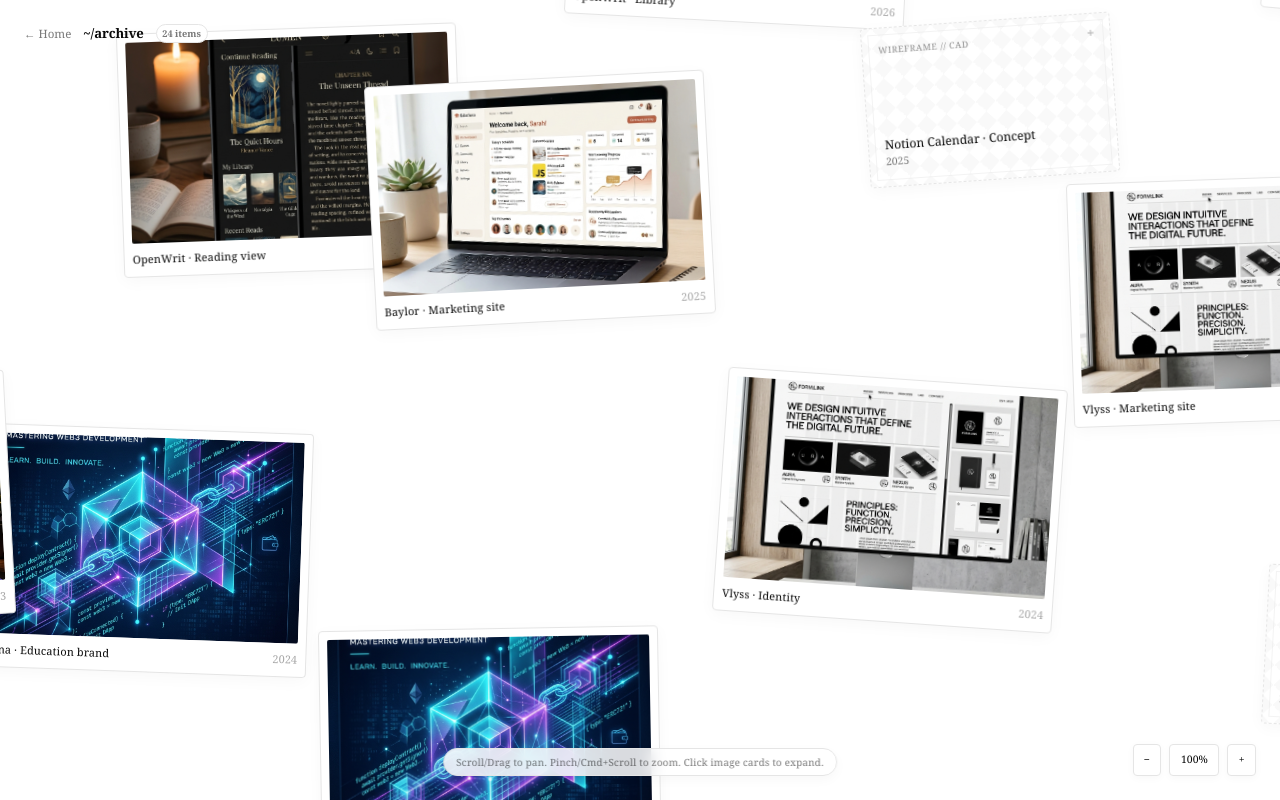
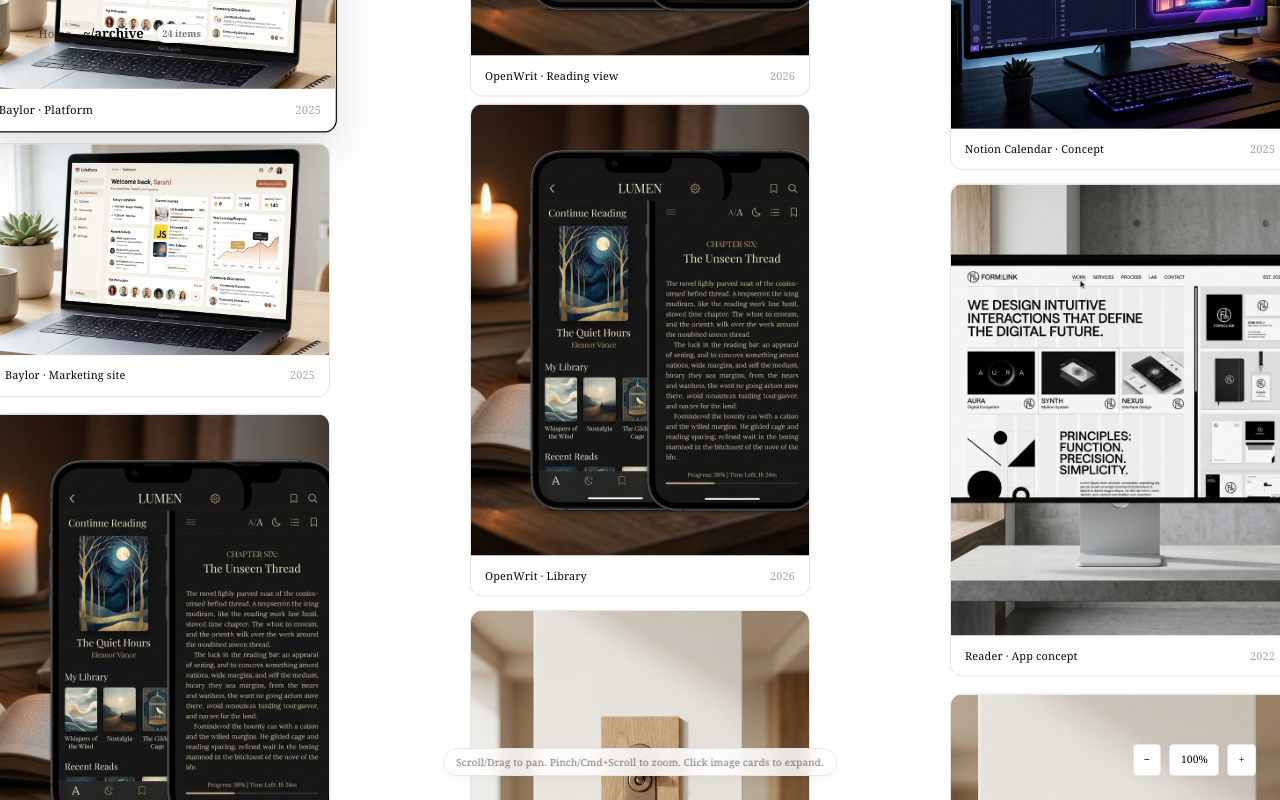
Before and after one commit to cadeross/cadeross, a Next.js app: page /archive in a window 1280 px wide. Built offline with nearby package versions, Linux system fonts and the light colour scheme.

Commit message:
Update /archive page to look like a premium Cosmos cluster canvas: dynamic aspect ratios, upright staggered columns, edge-to-edge images

```diff
--- a/src/app/archive/page.tsx
+++ b/src/app/archive/page.tsx
@@ -6,30 +6,62 @@ import Image from "next/image";
 import { archiveItems, ArchiveItem } from "@/lib/projects";
 
 const itemPositions: { [key: string]: { x: number; y: number; rotate: number } } = {
-  "openwrit-reading": { x: -350, y: -250, rotate: -2 },
-  "openwrit-library": { x: 100, y: -500, rotate: 3 },
-  "baylor-platform": { x: -650, y: -550, rotate: 1 },
-  "baylor-marketing": { x: -100, y: -200, rotate: -3 },
-  "notion-calendar": { x: 350, y: -300, rotate: -4 },
-  "solana-education": { x: -500, y: 150, rotate: 2 },
-  "solana-docs": { x: -150, y: 350, rotate: -1 },
-  "vlyss-identity": { x: 250, y: 100, rotate: 4 },
-  "vlyss-site": { x: 600, y: -100, rotate: -2 },
-  "the-prayer-app": { x: -950, y: -200, rotate: 3 },
-  "study-typography": { x: -800, y: 100, rotate: -3 },
-  "study-grid": { x: -450, y: -900, rotate: 2 },
-  "study-motion": { x: 800, y: -500, rotate: 5 },
-  "wallet-concept": { x: -950, y: -650, rotate: -4 },
-  "reader-app": { x: 750, y: 250, rotate: 3 },
-  "essay-layout": { x: 950, y: -350, rotate: -2 },
-  "marketplace": { x: -300, y: 700, rotate: 1 },
-  "dashboard-study": { x: 150, y: 600, rotate: -3 },
-  "icon-set": { x: 500, y: 550, rotate: 2 },
-  "type-specimen": { x: -750, y: 500, rotate: -2 },
-  "color-system": { x: -1300, y: -100, rotate: 4 },
-  "portfolio-v2": { x: -1150, y: -500, rotate: -3 },
-  "portfolio-v1": { x: 1100, y: -650, rotate: 1 },
-  "first-site": { x: -100, y: -950, rotate: -5 },
+  // Column 1 (x: -960)
+  "study-typography": { x: -960, y: -650, rotate: 0 },
+  "solana-docs": { x: -960, y: -250, rotate: 0 },
+  "solana-education": { x: -960, y: 20, rotate: 0 },
+  "type-specimen": { x: -960, y: 400, rotate: 0 },
+  "color-system": { x: -960, y: 850, rotate: 0 },
+  // Column 2 (x: -480)
+  "wallet-concept": { x: -480, y: -800, rotate: 0 },
+  "baylor-platform": { x: -480, y: -400, rotate: 0 },
+  "baylor-marketing": { x: -480, y: -130, rotate: 0 },
+  "the-prayer-app": { x: -480, y: 260, rotate: 0 },
+  "portfolio-v2": { x: -480, y: 650, rotate: 0 },
+  // Column 3 (x: 0)
+  "openwrit-reading": { x: 0, y: -550, rotate: 0 },
+  "openwrit-library": { x: 0, y: -50, rotate: 0 },
+  "study-grid": { x: 0, y: 400, rotate: 0 },
+  "marketplace": { x: 0, y: 730, rotate: 0 },
+  // Column 4 (x: 480)
+  "dashboard-study": { x: 480, y: -750, rotate: 0 },
+  "notion-calendar": { x: 480, y: -420, rotate: 0 },
+  "reader-app": { x: 480, y: 30, rotate: 0 },
+  "essay-layout": { x: 480, y: 540, rotate: 0 },
+  "first-site": { x: 480, y: 925, rotate: 0 },
+  // Column 5 (x: 960)
+  "study-motion": { x: 960, y: -680, rotate: 0 },
+  "vlyss-site": { x: 960, y: -410, rotate: 0 },
+  "vlyss-identity": { x: 960, y: -80, rotate: 0 },
+  "icon-set": { x: 960, y: 310, rotate: 0 },
+  "portfolio-v1": { x: 960, y: 640, rotate: 0 },
+};
+
+const itemAspectRatios: { [key: string]: string } = {
+  "openwrit-reading": "3 / 4",
+  "openwrit-library": "3 / 4",
+  "baylor-platform": "16 / 10",
+  "baylor-marketing": "16 / 10",
+  "notion-calendar": "1 / 1",
+  "solana-education": "16 / 10",
+  "solana-docs": "16 / 10",
+  "vlyss-identity": "1 / 1",
+  "vlyss-site": "16 / 10",
+  "the-prayer-app": "3 / 4",
+  "study-typography": "3 / 4",
+  "study-grid": "1 / 1",
+  "study-motion": "16 / 10",
+  "wallet-concept": "3 / 4",
+  "reader-app": "3 / 4",
+  "essay-layout": "3 / 4",
+  "marketplace": "16 / 10",
+  "dashboard-study": "16 / 10",
+  "icon-set": "1 / 1",
+  "type-specimen": "3 / 4",
+  "color-system": "1 / 1",
+  "portfolio-v2": "16 / 10",
+  "portfolio-v1": "16 / 10",
+  "first-site": "16 / 10",
 };
 
 export default function ArchivePage() {
@@ -323,6 +355,7 @@ export default function ArchivePage() {
             const pos = itemPositions[item.id] || { x: 0, y: 0, rotate: 0 };
             const isImage = !!item.src;
             const isActive = activeId === item.id;
+            const aspect = itemAspectRatios[item.id] || "16 / 10";
 
             return (
               <div
@@ -333,7 +366,7 @@ export default function ArchivePage() {
                 style={{
                   left: `${pos.x}px`,
                   top: `${pos.y}px`,
-                  transform: `translate(-50%, -50%) rotate(${isActive ? 0 : pos.rotate}deg)`,
+                  transform: `translate3d(-50%, -50%, 0) scale(${isActive ? 1.04 : 1})`,
                   zIndex: isActive ? 10 : 1,
                 }}
                 onMouseEnter={() => setActiveId(item.id)}
@@ -346,7 +379,7 @@ export default function ArchivePage() {
               >
                 {isImage ? (
                   <>
-                    <div className="archive-image-container">
+                    <div className="archive-image-container" style={{ aspectRatio: aspect }}>
                       <Image
                         src={item.src!}
                         alt={item.title}
--- a/src/app/globals.css
+++ b/src/app/globals.css
@@ -3685,10 +3685,11 @@ html[data-system-theme="dark"] .weather-error { color: #ff8a72; }
   position: absolute;
   inset: -300%;
   pointer-events: none;
-  background-image: radial-gradient(var(--cr-border) 1px, transparent 1px);
-  background-size: 48px 48px;
+  background-image: radial-gradient(var(--cr-border) 1.5px, transparent 1.5px);
+  background-size: 60px 60px;
   z-index: 0;
   will-change: transform;
+  opacity: 0.35;
 }
 
 .archive-canvas-wrapper {
@@ -3709,8 +3710,8 @@ html[data-system-theme="dark"] .weather-error { color: #ff8a72; }
   position: absolute;
   background: var(--cr-bg);
   border: 1px solid var(--cr-border);
-  border-radius: 4px;
-  box-shadow: 0 4px 16px rgba(0, 0, 0, 0.03);
+  border-radius: 12px;
+  box-shadow: 0 4px 16px rgba(0, 0, 0, 0.02);
   user-select: none;
   transition: transform 0.22s cubic-bezier(0.16, 1, 0.3, 1), box-shadow 0.22s cubic-bezier(0.16, 1, 0.3, 1), border-color 0.22s cubic-bezier(0.16, 1, 0.3, 1);
   cursor: pointer;
@@ -3718,8 +3719,7 @@ html[data-system-theme="dark"] .weather-error { color: #ff8a72; }
 }
 
 .archive-card:hover {
-  transform: scale(1.04) rotate(0deg) !important;
-  box-shadow: 0 16px 40px rgba(0, 0, 0, 0.08), 0 0 1px var(--cr-text);
+  box-shadow: 0 20px 48px rgba(0, 0, 0, 0.12), 0 0 1px var(--cr-text);
   border-color: var(--cr-text);
   z-index: 100 !important;
 }
@@ -3727,14 +3727,13 @@ html[data-system-theme="dark"] .weather-error { color: #ff8a72; }
 /* Card image layout */
 .archive-card--image {
   width: 340px;
-  padding: 8px;
+  padding: 0;
 }
 
 .archive-image-container {
   width: 100%;
-  aspect-ratio: 16 / 10;
   background: color-mix(in srgb, var(--cr-bg) 95%, var(--cr-text) 5%);
-  border-radius: 2px;
+  border-radius: 0;
   overflow: hidden;
   position: relative;
 }
@@ -3754,7 +3753,8 @@ html[data-system-theme="dark"] .weather-error { color: #ff8a72; }
   display: flex;
   justify-content: space-between;
   align-items: center;
-  margin-top: 8px;
+  padding: 12px 14px;
+  margin-top: 0;
   font-size: 0.68rem;
   font-weight: 500;
   letter-spacing: 0.015em;
--- a/src/lib/projects.ts
+++ b/src/lib/projects.ts
@@ -15,24 +15,24 @@ export const archiveItems: ArchiveItem[] = [
   { id: "openwrit-library", title: "OpenWrit · Library", year: "2026", src: "/images/openwrit.jpg" },
   { id: "baylor-platform", title: "Baylor · Platform", year: "2025", src: "/images/baylor.jpg" },
   { id: "baylor-marketing", title: "Baylor · Marketing site", year: "2025", src: "/images/baylor.jpg" },
-  { id: "notion-calendar", title: "Notion Calendar · Concept", year: "2025" },
+  { id: "notion-calendar", title: "Notion Calendar · Concept", year: "2025", src: "/images/code.jpg" },
   { id: "solana-education", title: "Solana · Education brand", year: "2024", src: "/images/solana.jpg" },
   { id: "solana-docs", title: "Solana · Docs concept", year: "2024", src: "/images/solana.jpg" },
   { id: "vlyss-identity", title: "Vlyss · Identity", year: "2024", src: "/images/vlyss.jpg" },
   { id: "vlyss-site", title: "Vlyss · Marketing site", year: "2024", src: "/images/vlyss.jpg" },
-  { id: "the-prayer-app", title: "The Prayer App", year: "2023" },
+  { id: "the-prayer-app", title: "The Prayer App", year: "2023", src: "/images/openwrit.jpg" },
   { id: "study-typography", title: "Study · Typography", year: "2023", src: "/images/code.jpg" },
   { id: "study-grid", title: "Study · Grid system", year: "2023", src: "/images/minimal.jpg" },
   { id: "study-motion", title: "Study · Motion sketches", year: "2023", src: "/images/svg.jpg" },
-  { id: "wallet-concept", title: "Wallet · Concept", year: "2023" },
-  { id: "reader-app", title: "Reader · App concept", year: "2022" },
-  { id: "essay-layout", title: "Essay · Layout study", year: "2022" },
-  { id: "marketplace", title: "Marketplace · Concept", year: "2022" },
-  { id: "dashboard-study", title: "Dashboard · Study", year: "2022" },
-  { id: "icon-set", title: "Icon set · 64", year: "2022" },
-  { id: "type-specimen", title: "Type · Specimen", year: "2021" },
-  { id: "color-system", title: "Color · System study", year: "2021" },
-  { id: "portfolio-v2", title: "Portfolio · v2", year: "2021" },
-  { id: "portfolio-v1", title: "Portfolio · v1", year: "2020" },
-  { id: "first-site", title: "First site", year: "2019" },
+  { id: "wallet-concept", title: "Wallet · Concept", year: "2023", src: "/images/solana.jpg" },
+  { id: "reader-app", title: "Reader · App concept", year: "2022", src: "/images/vlyss.jpg" },
+  { id: "essay-layout", title: "Essay · Layout study", year: "2022", src: "/images/minimal.jpg" },
+  { id: "marketplace", title: "Marketplace · Concept", year: "2022", src: "/images/baylor.jpg" },
+  { id: "dashboard-study", title: "Dashboard · Study", year: "2022", src: "/images/code.jpg" },
+  { id: "icon-set", title: "Icon set · 64", year: "2022", src: "/images/svg.jpg" },
+  { id: "type-specimen", title: "Type · Specimen", year: "2021", src: "/images/minimal.jpg" },
+  { id: "color-system", title: "Color · System study", year: "2021", src: "/images/svg.jpg" },
+  { id: "portfolio-v2", title: "Portfolio · v2", year: "2021", src: "/images/vlyss.jpg" },
+  { id: "portfolio-v1", title: "Portfolio · v1", year: "2020", src: "/images/baylor.jpg" },
+  { id: "first-site", title: "First site", year: "2019", src: "/images/solana.jpg" },
 ];
```
